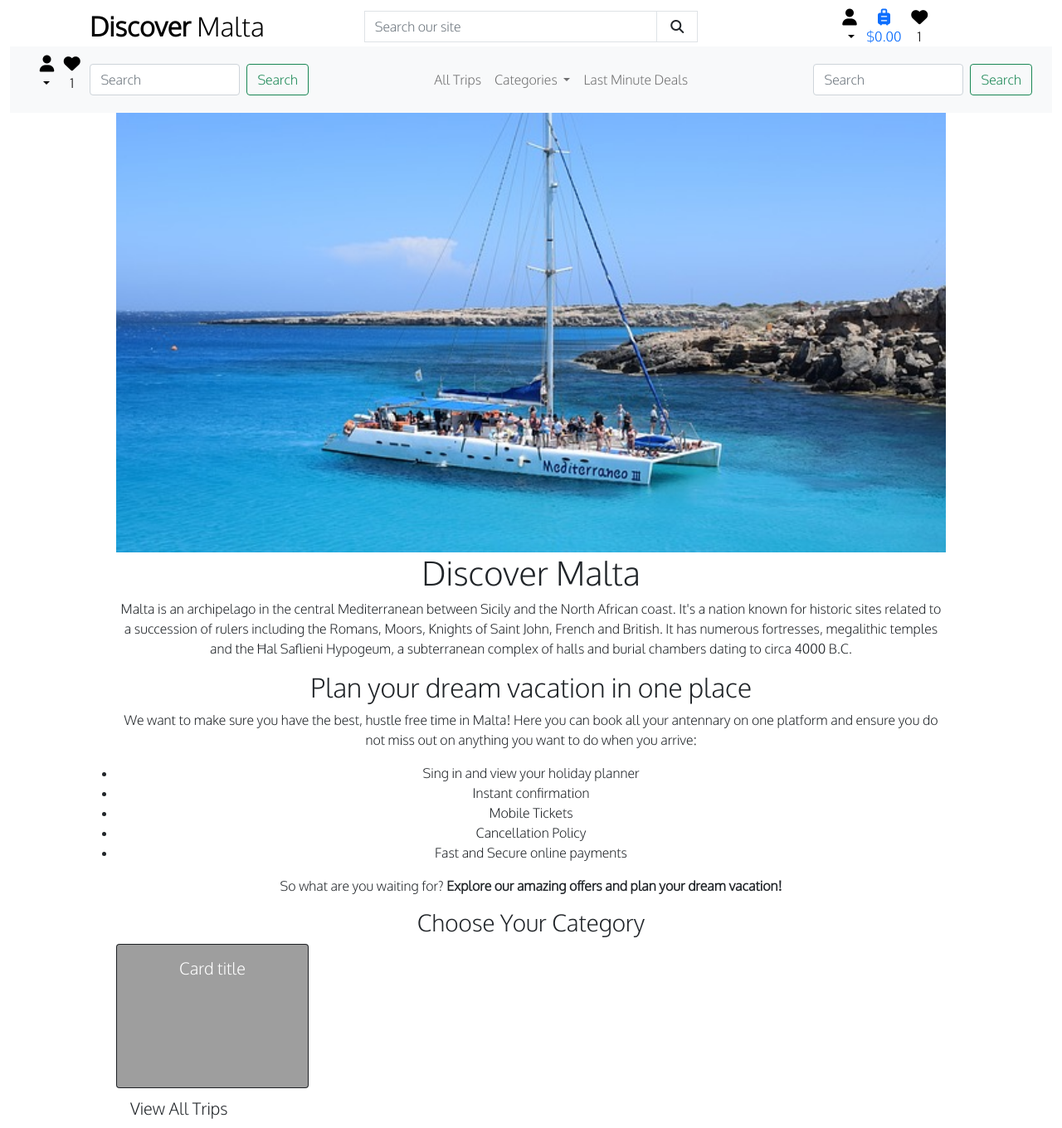
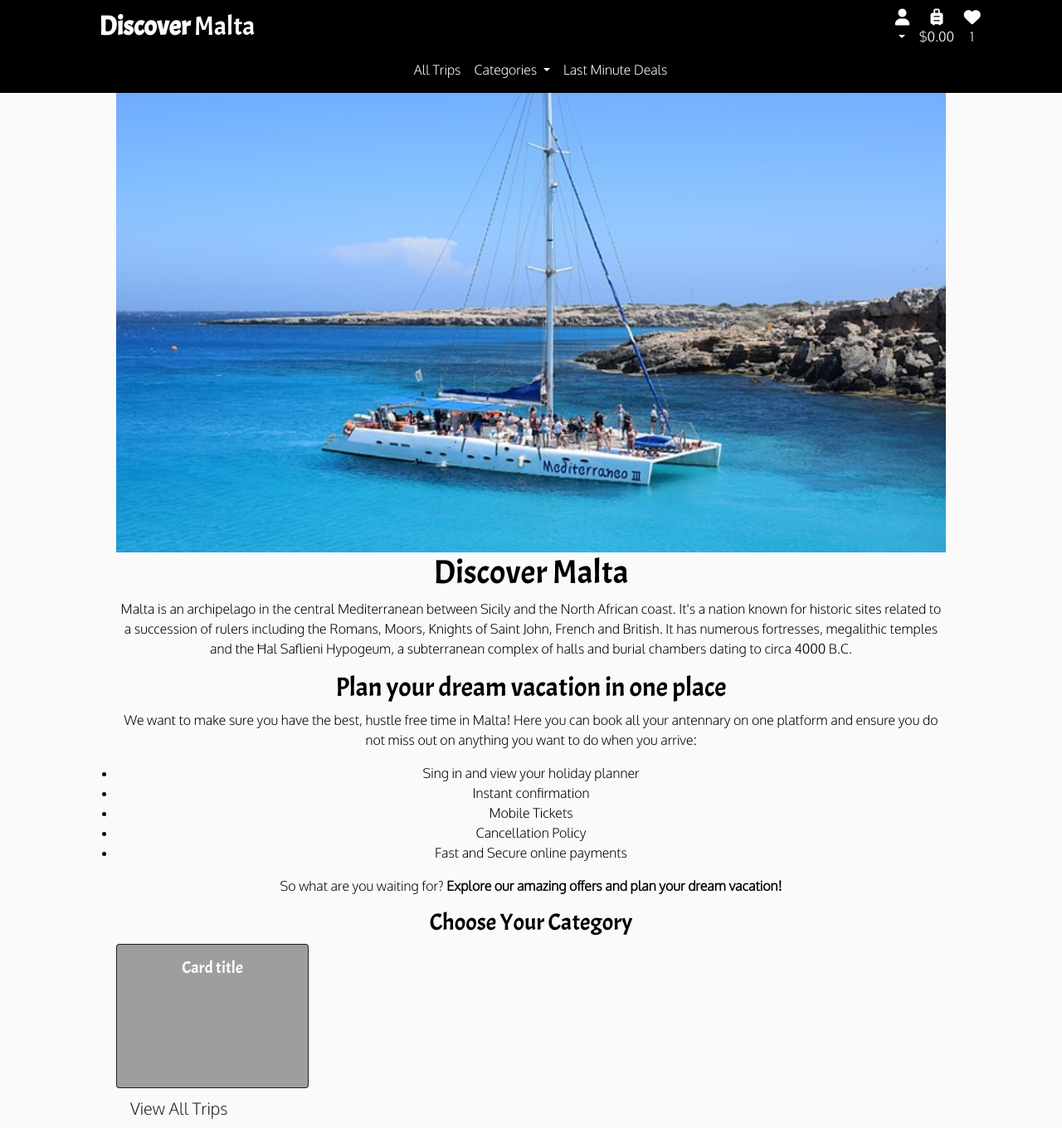
Before and after one commit to marina601/discover-malta, a Django app: page / in a window 1280 px wide. Shown: the whole page at 83% size. Run offline with Django 3.2, Linux system fonts and the light colour scheme; some libraries are stand-ins or nearby versions; grey boxes are pictures that could not be loaded.

Commit message:
Added custom style and transitions to navigation links

```diff
--- a/static/css/base.css
+++ b/static/css/base.css
@@ -1,10 +1,81 @@
 html {
     height: 100%;
+    scroll-behavior: smooth;
 }
 
 body {
+    margin: 0;
+    padding: 0;
     font-family: 'Oxygen', sans-seri;
+    color: #000000;
+    background-color: #fafafa;
 }
+
+
+
+h1, h2, h3, h4, h5, h6 {
+    font-family: 'Acme', sans-serif;
+}
+
+
+/*************************Navigation*/
+
+nav,
+.main-nav {
+    background-color: #000000;
+}
+
+header,
+.dropdown-menu {
+    background-color: #000000;
+}
+
+.dropdown-item {
+    color: #fafafa;
+}
+
+.navbar-toggler {
+    background-color: #fafafa;
+}
+
+.fa-bars {
+    padding-top: 5px;
+}
+
+.nav-item a:hover,
+a:active,
+.main-logo-link:hover {
+    border-radius: 5%;
+    border: 3px solid #2576da;
+    transition: ease-in-out all .4s;
+    -moz-transition: ease-in-out all .4s;
+    -webkit-transition: ease-in-out all .4s;
+    background-color: rgba(97, 95, 95, 0.6);
+    text-decoration: none;
+    font-weight: bold;
+}
+
+.navbar-toggler:hover {
+    border-radius: 5%;
+    border: 3px solid #2576da;
+    transition: ease-in-out all .4s;
+    -moz-transition: ease-in-out all .4s;
+    -webkit-transition: ease-in-out all .4s;
+}
+
+.dropdown-item:hover {
+    color: #fafafa;
+    font-weight: bold;
+}
+
+.fas:hover {
+    padding: 10px;
+}
+
+.brand-logo:hover {
+    color: #2576da;
+}
+
 
 /*font-family: 'Acme', sans-serif; - headings
 font-family: 'Oxygen', sans-seri  - paragraphs */
--- a/templates/base.html
+++ b/templates/base.html
@@ -37,32 +37,17 @@
   <body>
       <header class="container-fluid fixed-top">
           <!--Logo-->
-          <div id="topnav" class="row bg-white pt-lg-2 d-none d-lg-flex">
+          <div id="topnav" class="row pt-lg-2 d-none d-lg-flex">
               <div class="col-12 col-lg-4 my-auto py-1 py-lg-0 text-center text-lg-left">
                   <a href="{% url 'home' %}" class="nav-link main-logo-link">
-                      <h2 class="logo-front text-black my-0"><strong>Discover</strong> Malta</h2>
+                      <h2 class="logo-front text-white my-0"><strong class='brand-logo'>Discover</strong> Malta</h2>
                   </a>
               </div>
-              <!--Search bar-->
-              <div class="col-12 col-lg-4 my-auto py-1 py-lg-0">
-                  <form method="GET" action="">
-                      <div class="input-group w-100">
-                          <input class="form-control border border-black rounded-0" type="text" name="q"
-                              placeholder="Search our site">
-                          <div class="input-group-append">
-                              <button class="form-control btn btn-black border border-black rounded-0" type="submit">
-                                  <span class="icon">
-                                      <i class="fas fa-search"></i>
-                                  </span>
-                              </button>
-                          </div>
-                      </div>
-                  </form>
-              </div>
-              <div class="col-12 col-lg-4 my-auto py-1 py-lg-0">
-                  <ul class="list-inline list-unstyled text-center text-lg-right my-0">
+              <!--Profile-->
+              <div class="col-12 col-lg-2 offset-lg-6 my-auto py-1 py-lg-0">
+                  <ul class="list-inline list-unstyled text-lg-right my-0">
                     <li class="nav-item dropdown list-inline-item">
-                        <a class="nav-link dropdown-toggle text-black" href="#" id="navbarDropdownMenuLink" role="button" data-bs-toggle="dropdown" aria-expanded="false">
+                        <a class="nav-link dropdown-toggle text-white" href="#" id="navbarDropdownMenuLink" role="button" data-bs-toggle="dropdown" aria-expanded="false">
                             <div><i class="fas fa-user fa-lg"></i></div>
                         </a>
                         <ul class="dropdown-menu" aria-labelledby="navbarDropdownMenuLink">
@@ -73,8 +58,8 @@
                         </ul>
                       </li>
                       <!--Shopping bag link-->
-                      <li class="list-inline-item">
-                          <a class="nav-link"
+                      <li class="list-inline-item nav-item">
+                          <a class="nav-link text-white"
                               href="">
                               <div class="text-center">
                                   <div><i class="fas fa-suitcase-rolling fa-lg"></i></div>
@@ -85,8 +70,8 @@
                           </a>
                       </li>
                       <!--favourite link-->
-                      <li class="list-inline-item">
-                        <a class="nav-link text-black"
+                      <li class="list-inline-item nav-item">
+                        <a class="nav-link text-white"
                             href="">
                             <div class="text-center">
                                 <div><i class="fas fa-heart fa-lg"></i></div>
@@ -100,12 +85,12 @@
               </div>
           </div>
           <!--main navbar-->
-          <div class="row">
+          <div class="row main-nav">
               <div class="col">
-                <nav class="navbar navbar-expand-lg navbar-light bg-light">
+                <nav class="navbar navbar-expand-lg">
                     <div class="container-fluid">
                       <button class="navbar-toggler" type="button" data-bs-toggle="collapse" data-bs-target="#navbarNavDropdown" aria-controls="navbarNavDropdown" aria-expanded="false" aria-label="Toggle navigation">
-                        <span class="navbar-toggler-icon"></span>
+                        <span class="navbar-toggler-icon"><i class="fas fa-bars fa-lg"></i></span>
                       </button>
                     {% include 'includes/mobile-nav.html' %}
                     {% include 'includes/main-nav.html' %}
--- a/templates/includes/main-nav.html
+++ b/templates/includes/main-nav.html
@@ -1,15 +1,15 @@
 <div class="collapse navbar-collapse" id="navbarNavDropdown">
     <ul class="navbar-nav w-auto mx-auto">
-      <li class="nav-item d-block d-md-none">
-        <a class="logo-font font-weight-bold nav-link text-black mr-5" href="{% url 'home' %}" id="home-link">
+      <li class="nav-item d-block d-md-none text-white">
+        <a class="logo-font font-weight-bold nav-link text-white mr-5" href="{% url 'home' %}" id="home-link">
             Home
         </a>
       </li>
       <li class="nav-item">
-        <a class="nav-link" href="#">All Trips</a>
+        <a class="nav-link text-white" href="#">All Trips</a>
       </li>
-      <li class="nav-item dropdown">
-        <a class="nav-link dropdown-toggle" href="#" id="navbarDropdownMenuLink" role="button" data-bs-toggle="dropdown" aria-expanded="false">
+      <li class="nav-item dropdown ">
+        <a class="nav-link dropdown-toggle text-white" href="#" id="navbarDropdownMenuLink" role="button" data-bs-toggle="dropdown" aria-expanded="false">
           Categories
         </a>
         <ul class="dropdown-menu" aria-labelledby="navbarDropdownMenuLink">
@@ -20,12 +20,7 @@
         </ul>
       </li>
       <li class="nav-item">
-        <a class="nav-link" href="#">Last Minute Deals</a>
+        <a class="nav-link text-white" href="#">Last Minute Deals</a>
       </li>
     </ul>
-    <!--search form-->
-    <form class="d-flex">
-      <input class="form-control me-2" type="search" placeholder="Search" aria-label="Search">
-      <button class="btn btn-outline-success" type="submit">Search</button>
-    </form>
   </div>
--- a/templates/includes/mobile-nav.html
+++ b/templates/includes/mobile-nav.html
@@ -1,34 +1,7 @@
 <ul>
-    <!--search bar-->
-    <li class="list-inline-item">
-        <a class="text-black nav-link d-block d-lg-none" href="#" id="mobile-search" data-toggle="dropdown"
-            aria-haspopup="true" aria-expanded="false">
-            <div class="text-center">
-                <div><i class="fas fa-search fa-lg"></i></div>
-                <p class="my-0">Search</p>
-            </div>
-        </a>
-        <div class="dropdown-menu border-0 w-100 p-3 rounded-0 my-0" aria-labelledby="mobile-search">
-            <!--add url here for trips-->
-            <form class="form" method="GET" action="">
-                <div class="input-group w-100">
-                    <input class="form-control border border-black rounded-0" type="text" name="q"
-                        placeholder="Search our site">
-                    <div class="input-group-append">
-                        <button class="form-control form-control btn btn-black border border-black rounded-0"
-                            type="submit">
-                            <span class="icon">
-                                <i class="fas fa-search"></i>
-                            </span>
-                        </button>
-                    </div>
-                </div>
-            </form>
-        </div>
-    </li>
     <!--access to the account menu-->
-    <li class="nav-item dropdown list-inline-item">
-        <a class="nav-link dropdown-toggle text-black" href="#" id="navbarDropdownMenuLink" role="button" data-bs-toggle="dropdown" aria-expanded="false">
+    <li class="nav-item dropdown list-inline-item nav-item">
+        <a class="nav-link dropdown-toggle text-white d-block d-lg-none" href="#" id="navbarDropdownMenuLink" role="button" data-bs-toggle="dropdown" aria-expanded="false">
             <div class="text-center"><i class="fas fa-user fa-lg"></i>
             </div>
         </a>
@@ -40,8 +13,8 @@
         </ul>
     </li>
     <!--favourites-->
-    <li class="list-inline-item">
-        <a class="nav-link text-black"
+    <li class="list-inline-item nav-item">
+        <a class="nav-link text-white d-block d-lg-none"
             href="">
             <div class="text-center">
                 <div><i class="fas fa-heart fa-lg"></i></div>
@@ -52,24 +25,15 @@
         </a>
     </li>
     <!--access to the shopping bag-->
-    <li class="list-inline-item">
-        <a class="{% if grand_total %}text-primary font-weight-bold{% else %}text-black{% endif %} nav-link d-block d-lg-none"
+    <li class="list-inline-item nav-item">
+        <a class="text-primary text-white font-weight-bold nav-link d-block d-lg-none"
             href="">
             <div class="text-center">
                 <div><i class="fas fa-suitcase-rolling fa-lg"></i></i></div>
                 <p class="my-0">
-                    {% if grand_total %}
-                    ${{ grand_total|floatformat:2 }}
-                    {% else %}
                     $0.00
-                    {% endif %}
                 </p>
             </div>
         </a>
     </li>
 </ul>
-<!--search form -->
-<form class="d-flex">
-    <input class="form-control me-2" type="search" placeholder="Search" aria-label="Search">
-    <button class="btn btn-outline-success" type="submit">Search</button>
-  </form>
```
